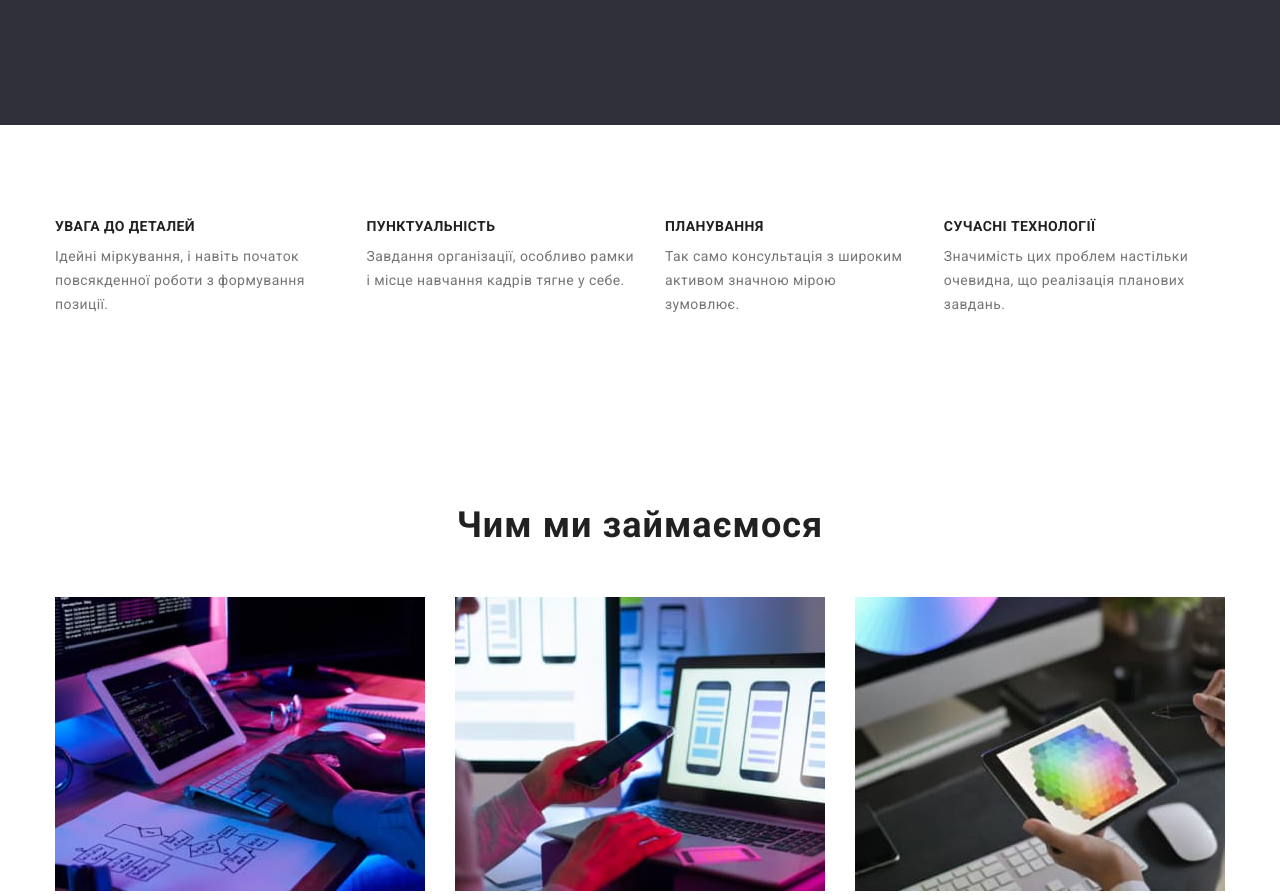
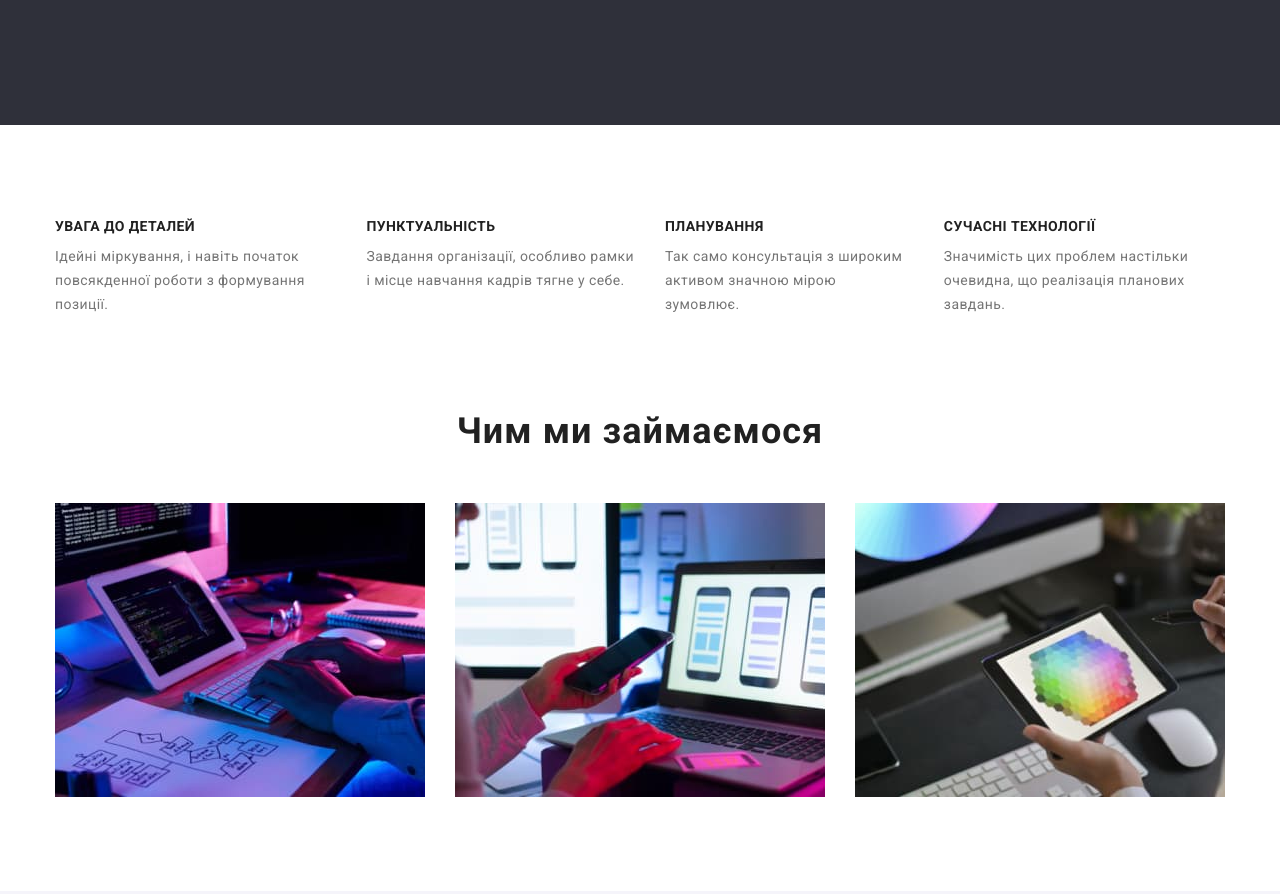
Before and after one commit to Hanna1418/goit-markup-hw-03, a plain HTML site: page index.html in a window 1280 px wide. Shown: the part 560-1454 px from the top of the page. Drawn offline with nearby package versions, Linux system fonts and the light colour scheme.

Commit message:
corrected padding

```diff
--- a/css/styles.css
+++ b/css/styles.css
@@ -35,7 +35,15 @@ ul {
   padding-top: 94px;
   padding-bottom: 94px;
 }
+.section1 {
+  padding-bottom: 47px;
+  padding-top: 94px;
+}
 
+.section2 {
+  padding-top: 47px;
+  padding-bottom: 94px;
+}
 .lineheader {
   display: flex;
   align-items: center;
@@ -293,7 +301,7 @@ body {
 
 .portfolio-subjunctive {
   padding: 20px 24px;
-  border-left:  1px solid #eeeeee;
+  border-left: 1px solid #eeeeee;
   border-bottom: 1px solid #eeeeee;
   border-right: 1px solid #eeeeee;
 }
--- a/index.html
+++ b/index.html
@@ -59,7 +59,7 @@
           <button class="hero-button" type="button">Замовити послугу</button>
         </div>
       </section>
-      <section class="section">
+      <section class="section1">
         <div class="container">
           <h2 class="visually-hidden">Наші переваги</h2>
           <ul class="list benefitsone">
@@ -93,7 +93,7 @@
           </ul>
         </div>
       </section>
-      <section class="section">
+      <section class="section2">
         <div class="container">
           <h2 class="title-section">Чим ми займаємося</h2>
           <ul class="list our-work">
```
